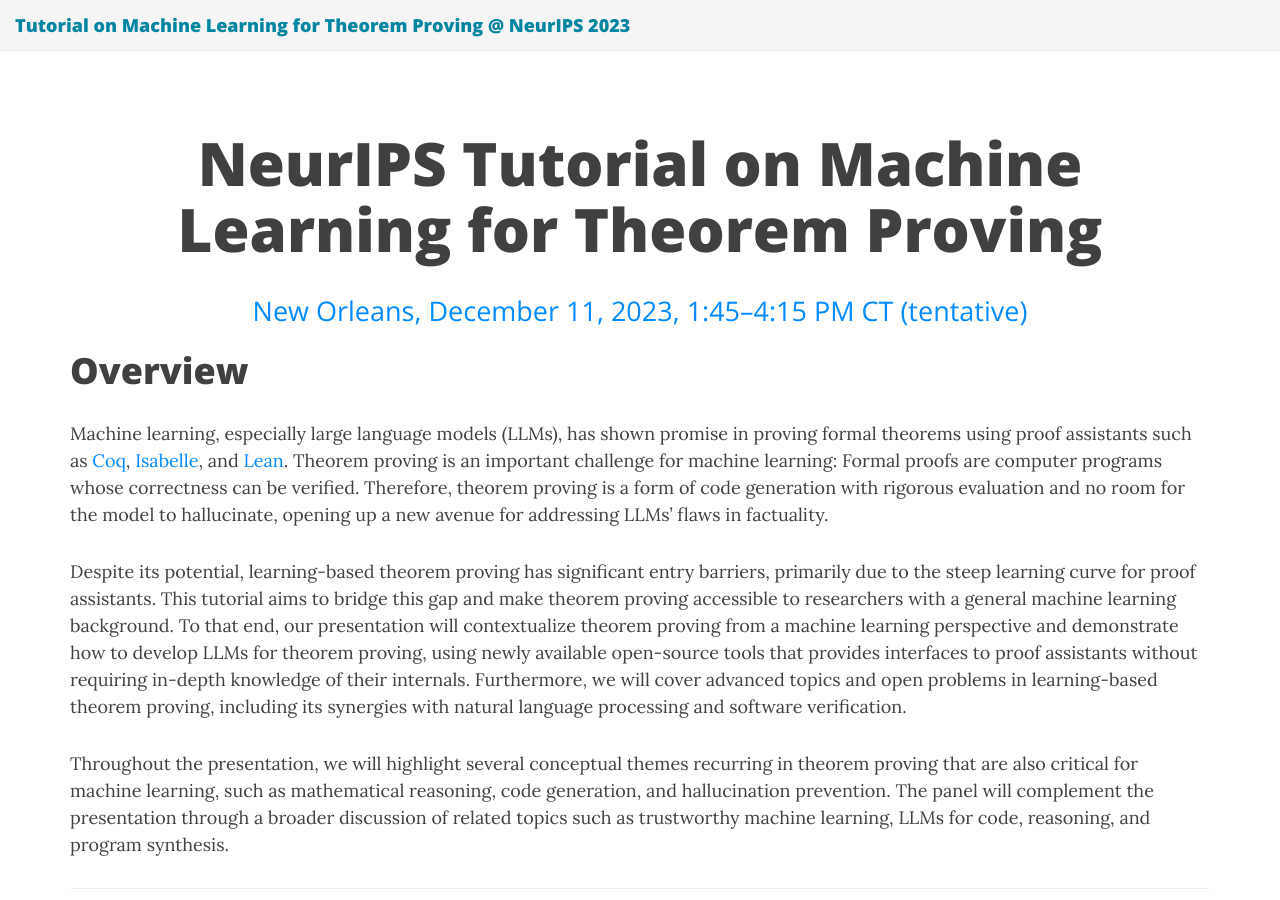
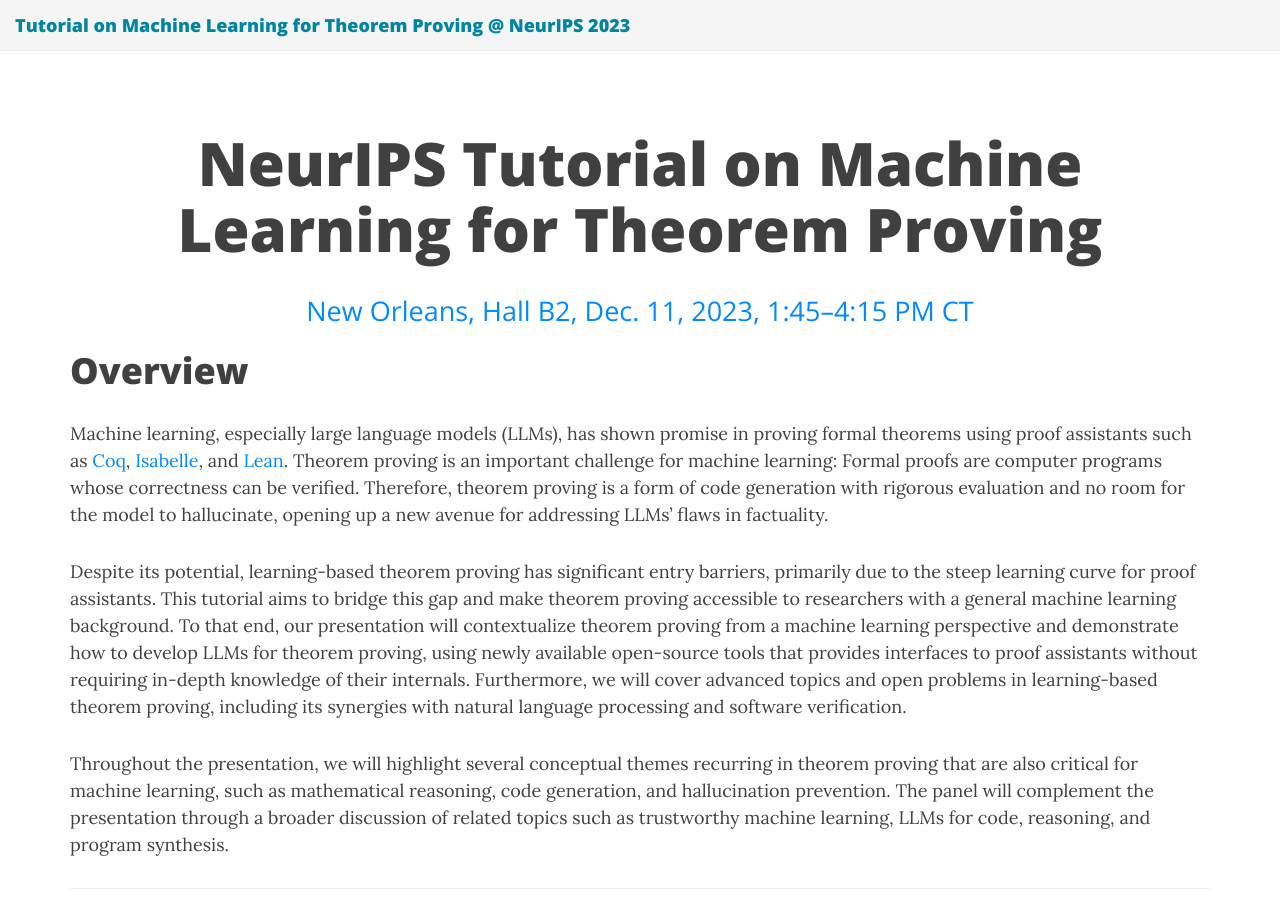
Before and after one commit to machine-learning-for-theorem-proving/machine-learning-for-theorem-proving.github.io, a Jekyll site: the page built from index.md, in a window 1280 px wide and 900 px high. Built offline with Jekyll 4.4.1, drawn with Linux system fonts in a browser that asks for light colours; nearby versions of some CDN libraries.

Commit message:
Update index.md

```diff
--- a/index.md
+++ b/index.md
@@ -3,7 +3,7 @@ layout: page
 title: NeurIPS Tutorial on Machine Learning for Theorem Proving
 ---
 <div class="venue" style="font-size: 27px; display: block; font-family: 'Open Sans', 'Helvetica Neue', Helvetica, Arial, sans-serif; font-weight: 300; color: #404040; text-align: center;">
-  <a target="_blank" href="https://neurips.cc/virtual/2023/tutorial/73946">New Orleans, December 11, 2023, 1:45–4:15 PM CT (tentative)</a>
+  <a target="_blank" href="https://neurips.cc/virtual/2023/tutorial/73946">New Orleans, Hall B2, Dec. 11, 2023, 1:45–4:15 PM CT</a>
 </div>
 
 
```
